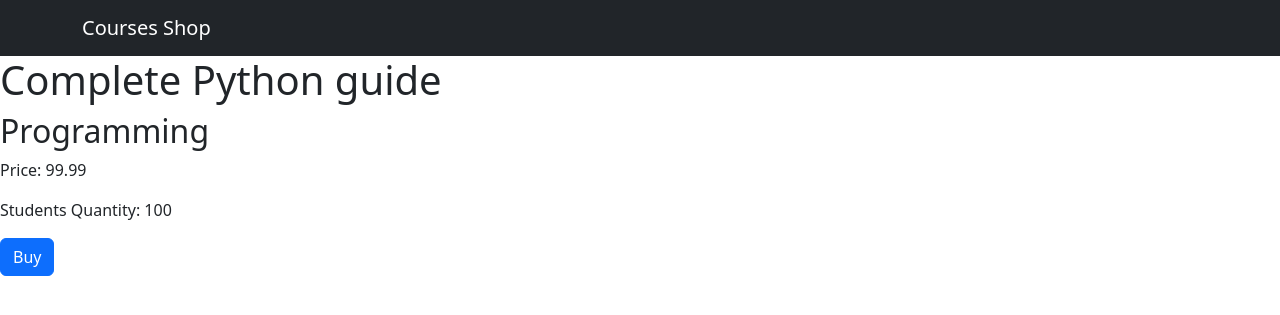
After one commit to Velmor99/python-django-project, a Django app: page /shop/1 in a window 1280 px wide. The commit adds this page. Shown: the top 315 px of the page. Run offline with Django 4.2, Linux system fonts and the light colour scheme; data comes from the database, SQL or seed files in the repository; both versions use the stored data as it was after the commit.

Commit message:
shop module done

```diff
--- a/MVC.txt
+++ b/MVC.txt
@@ -95,3 +95,8 @@ Controller <-> View (Django)
     {% block content %}
     ...(та разметка что мы используем)
     {% endblock %}
+25. Пример того как добавлять ссылки на страницы в проекте есть в courses.html {% url "single_course" course.id%} single_course указывается как
+    name в модуле shop/urls.py
+    Так же динамический url есть в функци single_course в модуле views.py
+26. Для удобной работы мы можем вынести папку templates в корень проекта, нужно не забыть вписать путь к этой папке в base/settings.py в блоке TEMPLATES
+    в строке DIRS
--- a/base/settings.py
+++ b/base/settings.py
@@ -55,7 +55,7 @@ ROOT_URLCONF = 'base.urls'
 TEMPLATES = [
     {
         'BACKEND': 'django.template.backends.django.DjangoTemplates',
-        'DIRS': [],
+        'DIRS': [BASE_DIR / 'templates'],
         'APP_DIRS': True,
         'OPTIONS': {
             'context_processors': [
--- a/shop/urls.py
+++ b/shop/urls.py
@@ -1,6 +1,8 @@
 from django.urls import path
 from . import views
 
+app_name = 'shop'
 urlpatterns = [
-    path("", views.index, name="index")
+    path("", views.index, name="index"),
+    path("<int:course_id>", views.single_course, name="single_course")
 ]
--- a/shop/views.py
+++ b/shop/views.py
@@ -1,10 +1,22 @@
-from django.shortcuts import render
-from django.http import HttpResponse
+from django.shortcuts import render, get_object_or_404
+from django.http import HttpResponse, Http404
 from .models import Course
 
 
 # Create your views here.
 def index(request): # имя index - потому что эта функция отвечает за страницу "/" в приложении shop
     courses = Course.objects.all()
-    return render(request, 'courses.html', {'courses': courses})
+    return render(request, 'shop/courses.html', {'courses': courses})
     # return HttpResponse("".join([f"{course}</br>" for course in courses]))
+
+def single_course(request, course_id):
+    # option 1
+    # try:
+    #     course = Course.objects.get(pk=course_id)
+    #     return render(request, "shop/single_course.html", {"course": course})
+    # except Course.DoesNotExist:
+    #     raise Http404()
+
+    # option 2
+    course = get_object_or_404(Course, pk=course_id)
+    return render(request, "shop/single_course.html", {"course": course})
--- a/shop/templates/base.html
+++ b/templates/base.html
@@ -16,7 +16,7 @@
 </head>
 <body>
     <nav class="navbar navbar-dark bg-dark">
-        <div class="container"><a href="" class="navbar-brand">Courses Shop</a></div>
+        <div class="container"><a href={% url "shop:index" %} class="navbar-brand">Courses Shop</a></div>
     </nav>
     <main class"container">
         {% block content %}
--- a/shop/templates/courses.html
+++ b/templates/shop/courses.html
@@ -16,7 +16,8 @@
   <tbody>
     {% for course in courses %}
     <tr>
-      <td>{{course.title}}</td>
+
+      <td><a href={% url "shop:single_course" course.id %}>{{course.title}}</a></td>
       <td>{{course.category}}</td>
       <td>{{course.price}}</td>
       <td>{{course.students_qty}}</td>
--- /dev/null
+++ b/templates/shop/single_course.html
@@ -0,0 +1,11 @@
+{% extends "base.html" %}
+
+{% block title %}{{course.title}}{% endblock title %}
+
+{% block content %}
+<h1>{{course.title}}</h1>
+<h2>{{course.category}}</h2>
+<p>Price: {{course.price}}</p>
+<p>Students Quantity: {{course.students_qty}}</p>
+<button class="btn btn-primary">Buy</button>
+{% endblock content %}
```
Also changed, not shown: db.sqlite3.
